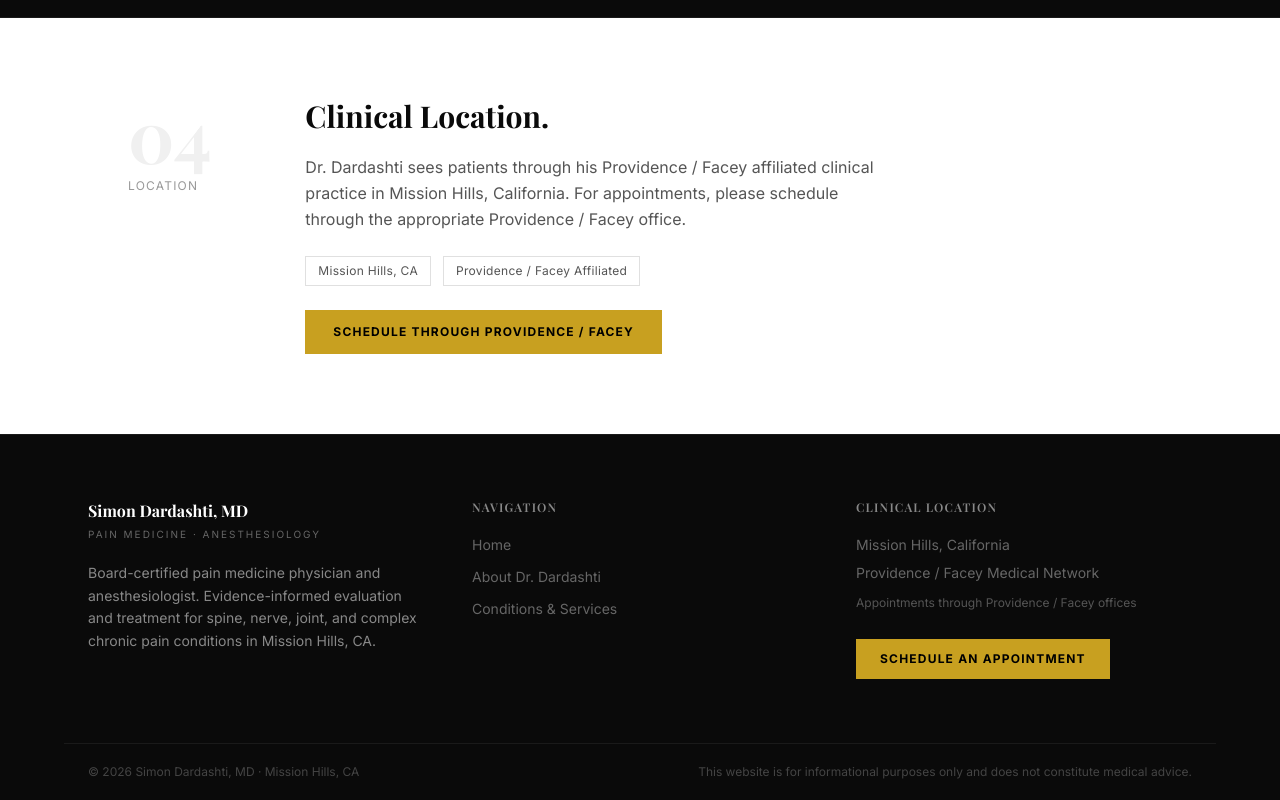
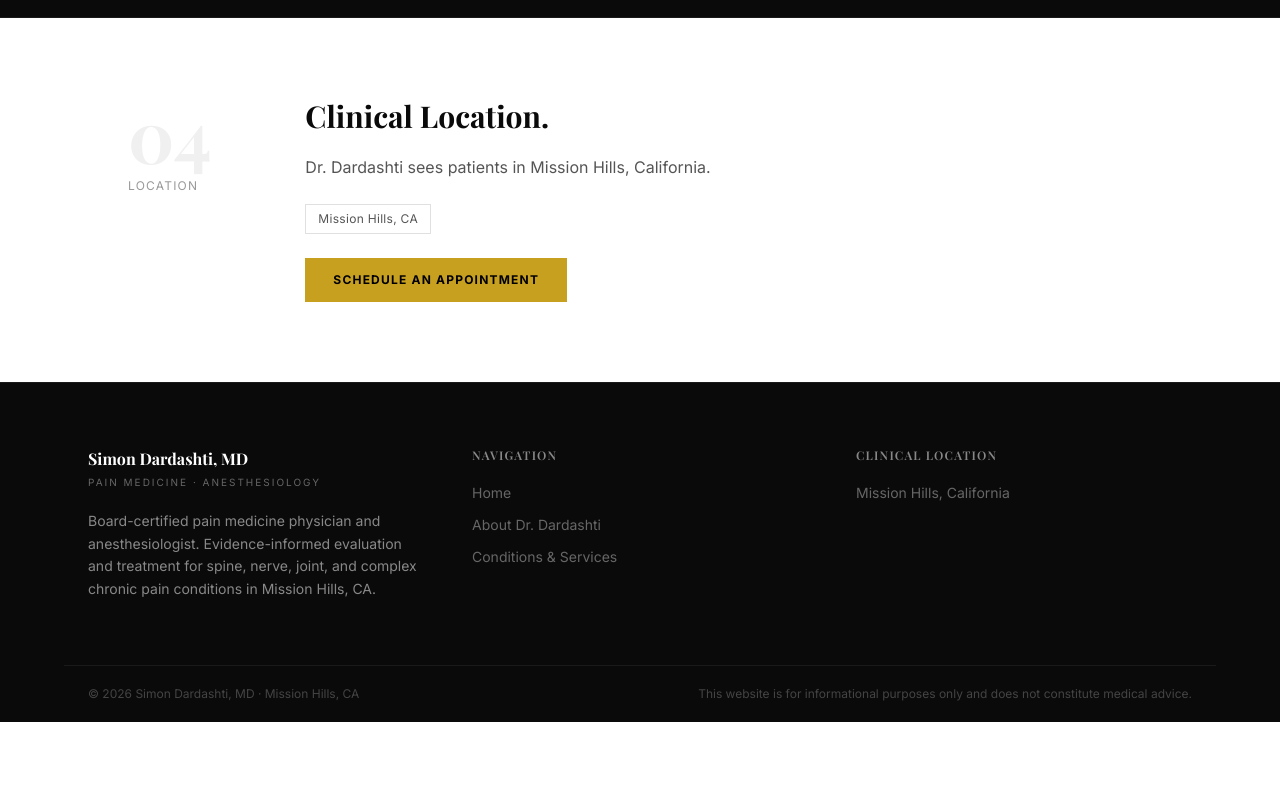
Before and after one commit to SimonDardashti/drdardashti-website, a Next.js app: page / in a window 1280 px wide. Shown: the part 2450-3250 px from the top of the page. After the commit the page ends 3172 px from the top, so only its background shows below. Built offline with nearby package versions, Linux system fonts and the light colour scheme; a web font is replaced by a local one.

Commit message:
Remove Providence/Facey references from footer and location section

```diff
--- a/app/page.tsx
+++ b/app/page.tsx
@@ -257,16 +257,11 @@ export default function Home() {
               Clinical Location.
             </h2>
             <p className="text-[#555] text-base leading-relaxed mb-6 max-w-xl">
-              Dr. Dardashti sees patients through his Providence / Facey affiliated clinical
-              practice in Mission Hills, California. For appointments, please schedule through
-              the appropriate Providence / Facey office.
+              Dr. Dardashti sees patients in Mission Hills, California.
             </p>
             <div className="flex flex-wrap gap-3 items-center">
               <span className="border border-[#e0e0e0] text-[#555] text-xs px-3 py-1.5 tracking-wide">
                 Mission Hills, CA
-              </span>
-              <span className="border border-[#e0e0e0] text-[#555] text-xs px-3 py-1.5 tracking-wide">
-                Providence / Facey Affiliated
               </span>
             </div>
             <a
@@ -275,7 +270,7 @@ export default function Home() {
               rel="noopener noreferrer"
               className="mt-6 inline-block bg-[#c8a020] hover:bg-[#e0b830] text-black font-bold px-7 py-3.5 text-xs tracking-widest uppercase transition-colors duration-200"
             >
-              Schedule Through Providence / Facey
+              Schedule an Appointment
             </a>
           </div>
         </div>
--- a/components/Footer.tsx
+++ b/components/Footer.tsx
@@ -44,21 +44,9 @@ export default function Footer() {
         {/* Location + CTA */}
         <div>
           <h4 className="text-[#888] text-xs font-semibold mb-5 uppercase tracking-widest">Clinical Location</h4>
-          <ul className="space-y-2 text-sm text-[#666] mb-7">
+          <ul className="space-y-2 text-sm text-[#666]">
             <li>Mission Hills, California</li>
-            <li>Providence / Facey Medical Network</li>
-            <li className="text-[#555] text-xs pt-1">
-              Appointments through Providence / Facey offices
-            </li>
           </ul>
-          <a
-            href="https://www.providence.org/find-a-doctor/simon-dardashti"
-            target="_blank"
-            rel="noopener noreferrer"
-            className="inline-block bg-[#c8a020] hover:bg-[#e0b830] text-black text-xs font-bold px-6 py-3 tracking-widest uppercase transition-colors duration-200"
-          >
-            Schedule an Appointment
-          </a>
         </div>
       </div>
 
```
